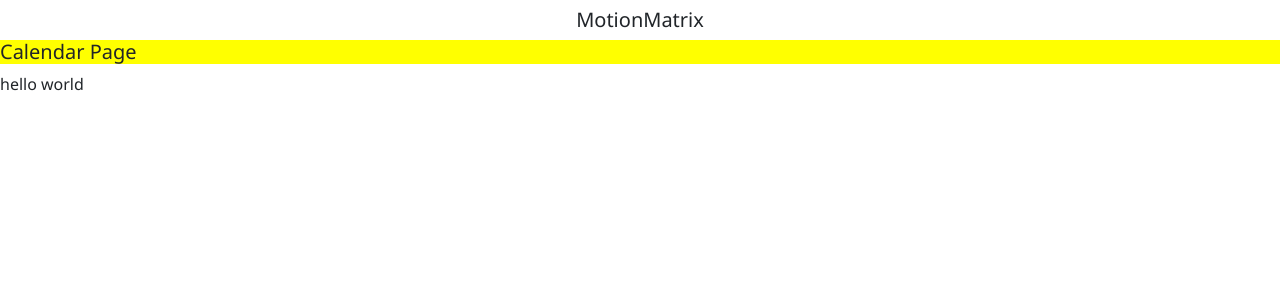
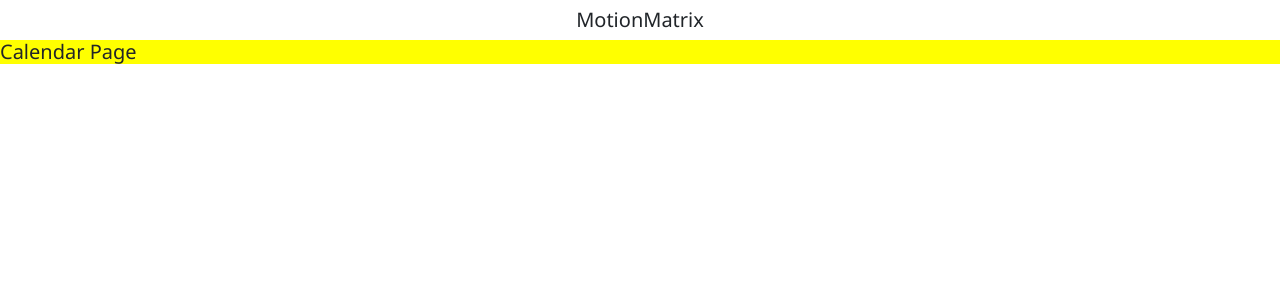
Before and after one commit to kcsheraj/Motion-Matrix, a Django app: page /calendarPage/ in a window 1280 px wide. Shown: the top 300 px of the page. Run offline with Django 4.2, Linux system fonts and the light colour scheme.

Commit message:
removed the "hello world".

```diff
--- a/myproject/myapp/templates/layout.html
+++ b/myproject/myapp/templates/layout.html
@@ -24,6 +24,5 @@
       <h5>MotionMatrix</h5>
     </div>
     {% block content %} {% endblock %}
-    <p>hello world</p>
   </body>
 </html>
```
